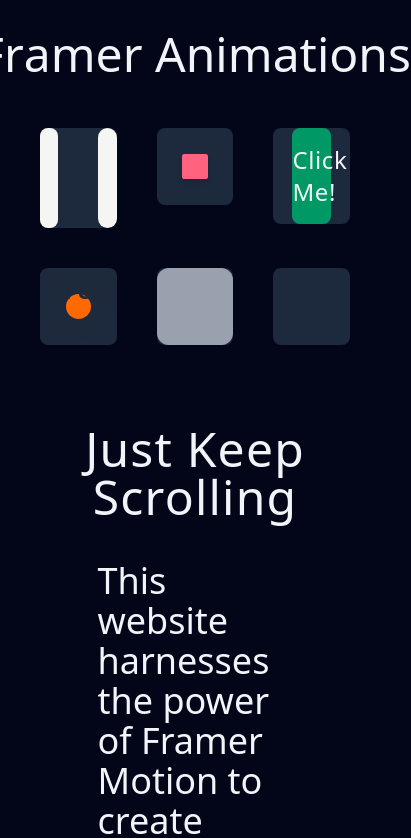
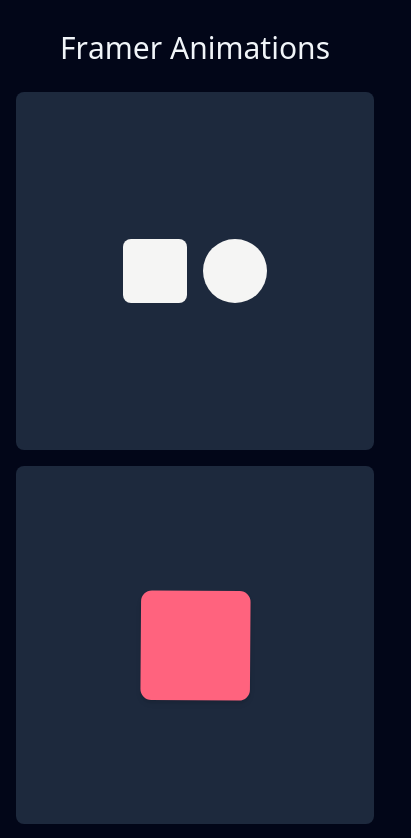
Before and after one commit to Shashank1394/framer, a React (Vite) app: page / in a window 390 px wide. Shown: the top 838 px of the page, 411 px wide, since content can reach past the window. Built offline with nearby package versions, Linux system fonts and the light colour scheme.

Commit message:
feat: add responsive drag limit and adjust layout for improved mobile experience

```diff
--- a/src/App.jsx
+++ b/src/App.jsx
@@ -7,7 +7,7 @@
   useAnimation,
   useTransform,
 } from "framer-motion";
-import { useRef, useEffect } from "react";
+import { useRef, useEffect, useState } from "react";
 import Header from "./components/Header";
 import Footer from "./components/Footer";
 
@@ -58,6 +58,22 @@
     ["100%", "0%"]
   );
 
+  // State for drag constraint limit; default is 125px.
+  const [dragLimit, setDragLimit] = useState(125);
+
+  useEffect(() => {
+    // Set up a media query to update dragLimit based on screen width.
+    const mediaQuery = window.matchMedia("(max-width: 768px)");
+    const handler = (e) => setDragLimit(e.matches ? 90 : 125);
+    // Set initial value based on current screen width.
+    setDragLimit(mediaQuery.matches ? 90 : 125);
+    mediaQuery.addEventListener("change", handler);
+
+    return () => {
+      mediaQuery.removeEventListener("change", handler);
+    };
+  }, []);
+
   useEffect(() => {
     if (isTextInView) {
       mainControls.start("visible");
@@ -73,21 +89,21 @@
           variants={gridContainerVariants}
           initial="hidden"
           animate="visible"
-          className="grid grid-cols-3 p-10 gap-10"
+          className="grid grid-cols-1 sm:grid-cols-2 md:grid-cols-3 p-4 md:p-10 gap-4 md:gap-10"
         >
           {/* Fade Up */}
           <motion.div
             variants={gridSquareVariants}
-            className="bg-slate-800 aspect-square rounded-lg flex items-center justify-center gap-10"
+            className="bg-slate-800 aspect-square rounded-lg flex flex-row md:flex-row items-center justify-center gap-4 md:gap-10 p-4"
           >
             <motion.div
-              className="w-25 h-25 bg-stone-100 rounded-lg"
+              className="w-16 h-16 md:w-24 md:h-24 bg-stone-100 rounded-lg"
               initial={{ opacity: 0, y: 100 }}
               animate={{ opacity: 1, y: 0 }}
               transition={{ duration: 1, ease: "easeOut", delay: 0.2 }}
             />
             <motion.div
-              className="w-25 h-25 bg-stone-100 rounded-full"
+              className="w-16 h-16 md:w-24 md:h-24 bg-stone-100 rounded-full"
               initial={{ opacity: 0, y: -100 }}
               animate={{ opacity: 1, y: 0 }}
               transition={{ duration: 1, ease: "easeOut", delay: 0.4 }}
@@ -97,7 +113,7 @@
           {/* Shape Shifting */}
           <motion.div
             variants={gridSquareVariants}
-            className="bg-slate-800 aspect-square rounded-lg flex items-center justify-center gap-10"
+            className="bg-slate-800 aspect-square rounded-lg flex items-center justify-center p-4"
           >
             <motion.div
               className="w-1/3 h-1/3 shadow-md bg-rose-400"
@@ -118,7 +134,7 @@
           {/* Button */}
           <motion.div
             variants={gridSquareVariants}
-            className="bg-slate-800 aspect-square rounded-lg flex items-center justify-center gap-10"
+            className="bg-slate-800 aspect-square rounded-lg flex items-center justify-center p-4"
           >
             <motion.button
               whileTap={{ scale: 0.9 }}
@@ -128,7 +144,7 @@
                 color: "black",
               }}
               transition={{ bounceDamping: 10, bounceStiffness: 600 }}
-              className="bg-emerald-600 w-1/2 py-4 rounded-lg text-2xl text-gray-100 font-light tracking-wide"
+              className="bg-emerald-600 w-full sm:w-1/2 py-4 rounded-lg text-2xl text-gray-100 font-light tracking-wide"
             >
               Click Me!
             </motion.button>
@@ -137,16 +153,16 @@
           {/* Drag */}
           <motion.div
             variants={gridSquareVariants}
-            className="bg-slate-800 aspect-square rounded-lg flex items-center justify-center gap-10"
+            className="bg-slate-800 aspect-square rounded-lg flex items-center justify-center p-4"
           >
             <motion.div
-              className="w-1/3 h-1/3 bg-orange-500 rounded-3xl cursor-grab text-4xl text-gray-800 font-medium flex items-center justify-center"
+              className="w-1/3 h-1/3 md:w-1/3 md:h-1/3 bg-orange-500 rounded-3xl cursor-grab text-xl md:text-4xl text-gray-800 font-medium flex items-center justify-center"
               drag
               dragConstraints={{
-                left: -125,
-                right: 125,
-                top: -125,
-                bottom: 125,
+                left: -dragLimit,
+                right: dragLimit,
+                top: -dragLimit,
+                bottom: dragLimit,
               }}
               dragTransition={{ bounceDamping: 10, bounceStiffness: 600 }}
             >
@@ -157,9 +173,9 @@
           {/* Scroll Progress */}
           <motion.div
             variants={gridSquareVariants}
-            className="bg-slate-800 aspect-square rounded-lg flex items-center justify-center gap-10"
+            className="bg-slate-800 aspect-square rounded-lg flex items-center justify-center p-4"
           >
-            <motion.div className="w-40 aspect-square bg-gray-50/20 rounded-xl">
+            <motion.div className="w-24 md:w-40 aspect-square bg-gray-50/20 rounded-xl">
               <motion.div
                 className="w-full bg-gray-400 rounded-xl h-full origin-bottom"
                 style={{ scaleY: completionProgress }}
@@ -170,12 +186,12 @@
           {/* SVG Animation */}
           <motion.div
             variants={gridSquareVariants}
-            className="bg-slate-800 aspect-square rounded-lg flex items-center justify-center gap-10"
+            className="bg-slate-800 aspect-square rounded-lg flex items-center justify-center p-4"
           >
             <motion.svg
               xmlns="http://www.w3.org/2000/svg"
               viewBox="0 0 24 24"
-              className="w-1/2 stroke-amber-500 stroke-[0.5]"
+              className="w-3/4 md:w-1/2 stroke-amber-500 stroke-[0.5]"
             >
               <motion.path
                 d="m3.75 13.5 10.5-11.25L12 10.5h8.25L9.75 21.75 12 13.5H3.75Z"
@@ -208,7 +224,7 @@
         {/* Text Section with Animation */}
         <section className="flex flex-col gap-10 mb-10" ref={textSectionRef}>
           <motion.h1
-            className="text-5xl tracking-wide text-slate-100 text-center"
+            className="text-3xl sm:text-5xl tracking-wide text-slate-100 text-center"
             animate={mainControls}
             initial="hidden"
             variants={{
@@ -221,7 +237,7 @@
           </motion.h1>
           <motion.p
             style={{ translateX: paragraphOneValue }}
-            className="text-slate-100 font-thin text-4xl w-1/2 mx-auto"
+            className="text-slate-100 font-thin text-2xl sm:text-4xl w-11/12 sm:w-1/2 mx-auto"
           >
             This website harnesses the power of Framer Motion to create
             seamless, dynamic animations. Every element—from grid transitions to
@@ -229,7 +245,7 @@
           </motion.p>
           <motion.p
             style={{ translateX: paragraphTwoValue }}
-            className="text-slate-100 font-thin text-4xl w-1/2 mx-auto"
+            className="text-slate-100 font-thin text-2xl sm:text-4xl w-11/12 sm:w-1/2 mx-auto"
           >
             By integrating TailwindCSS for styling and Framer Motion for fluid
             animations, we ensure that the user experience is not only visually
--- a/src/components/Header.jsx
+++ b/src/components/Header.jsx
@@ -41,7 +41,7 @@
   };
 
   return (
-    <header className="text-5xl text-center p-5 text-slate-100">
+    <header className="text-3xl text-center p-5 text-slate-100 md:text-5xl">
       <motion.h1
         variants={containerVariants}
         initial="hidden"
```
